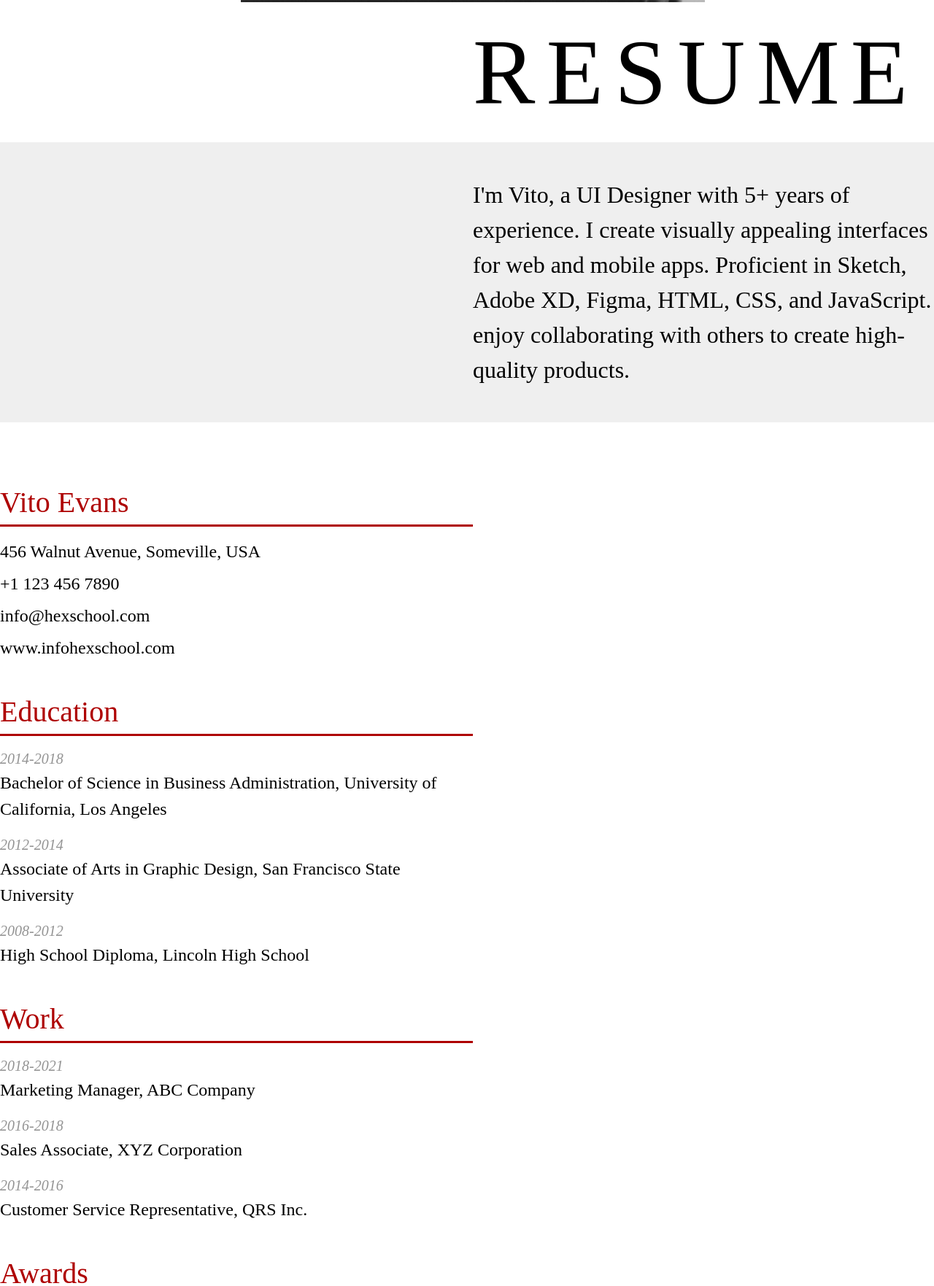
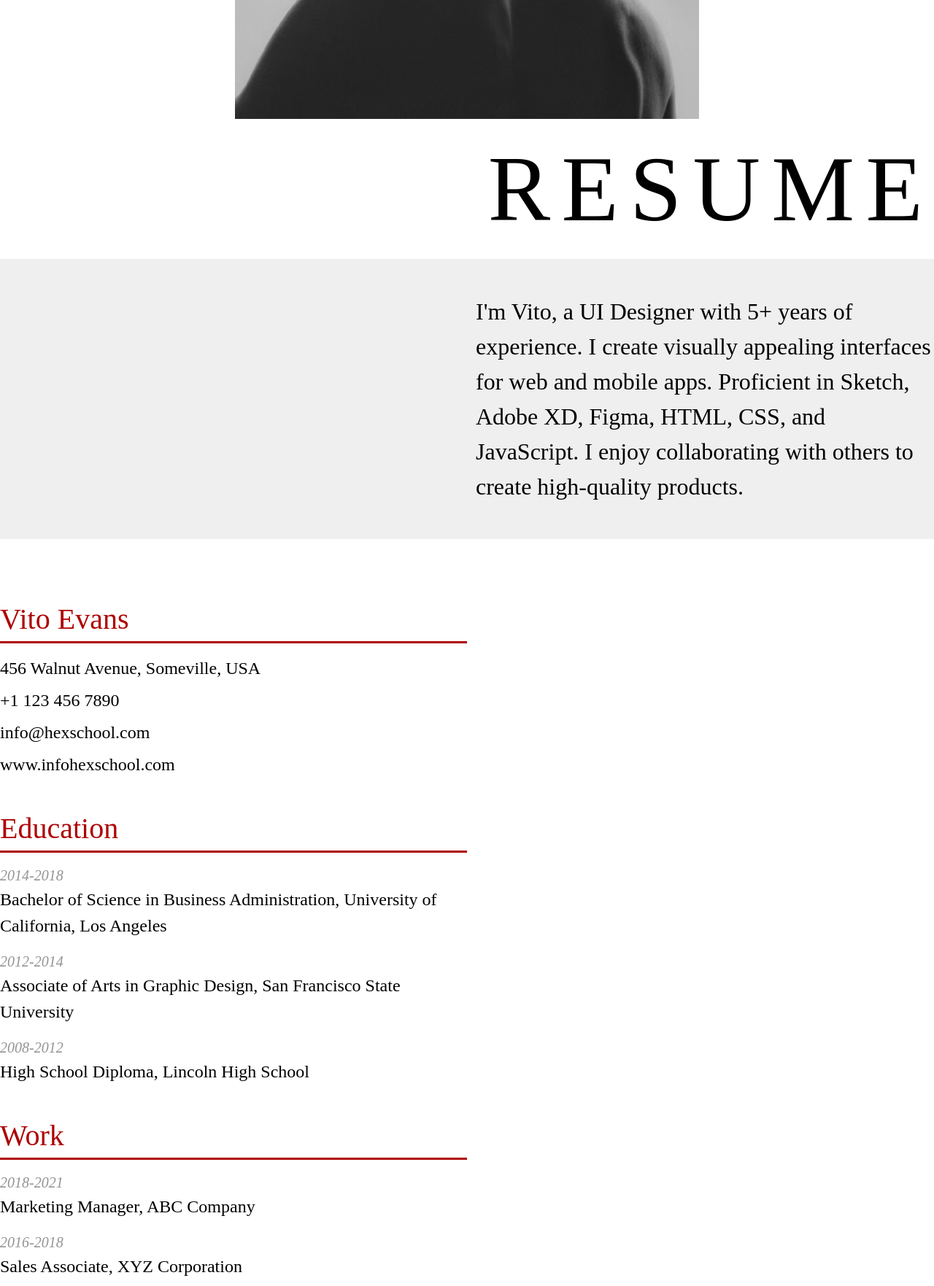
Before and after one commit to PsyducK5566/ResumeOfVito, a plain HTML site: page index.html in a window 1280 px wide. Shown: the part 1037-2800 px from the top of the page at 73% size. Drawn offline with Linux system fonts and the light colour scheme; a web font is replaced by a local one.

Commit message:
2nd 依Code Review 修正

```diff
--- a/Week1Prcatice.css
+++ b/Week1Prcatice.css
@@ -2,8 +2,8 @@
 @import url('https://fonts.googleapis.com/css2?family=Castoro:ital@0;1&display=swap');
 
 *,
-**::before,
-**::after {
+**:before,
+**:after {
     box-sizing: border-box;
 }
 
--- a/index.html
+++ b/index.html
@@ -5,41 +5,49 @@
     <meta charset="UTF-8">
     <meta name="viewport" content="width=device-width, initial-scale=1.0">
     <title>week 1 Practice</title>
+    <link rel="preconnect" href="https://fonts.googleapis.com">
+    <link rel="preconnect" href="https://fonts.gstatic.com" crossorigin>
+    <link href="https://fonts.googleapis.com/css2?family=Castoro:ital@0;1&display=swap" rel="stylesheet">
     <link rel="stylesheet" href="CssReset.css">
-    <link rel="stylesheet" href="Week1Prcatice.css">
+    <link rel="stylesheet" href="main.css">
 </head>
 
 <body>
+  <div class="wrap">
+    <!--  COVER -->
+      <section class="cover">
         <div class="container">
-        <h1 class="banner-title">VITO</h1>
-        <div class="banner-image">
-            <img src="./image/vito.png" alt="Vito Picture">
+          <h1 class="title">VITO</h1>
+          <div class="cover-pic">
+          <img src="image/vito.png">
           </div>
-        <h2 class="banner-title w-50 ml-a">RESUME</h2>
+          <h2 class="sub title">RESUME</h2>
         </div>
-
-    <div class="depiction">
+      </section>
+    <!--   INTRO -->
+      <section class="intro-bg">
         <div class="container">
-            <p class="w-50 ml-a">I'm Vito, a UI Designer with 5+ years of experience. I create visually appealing
-                interfaces for web and mobile apps. Proficient in Sketch, Adobe XD, Figma, HTML, CSS, and JavaScript. I
-                enjoy collaborating with others to create high-quality products.</p>
+          <div class="intro-text">
+            <p>I'm Vito, a UI Designer with 5+ years of experience. I create visually appealing interfaces for web and mobile apps. Proficient in Sketch, Adobe XD, Figma, HTML, CSS, and JavaScript. I enjoy collaborating with others to create high-quality products.</p>
           </div>
         </div>
-
-    <div class="container mt-20">
-        <ul class="info-item w-50">
+      </section>
+    <!--   INFORMATION -->
+      <section class="info">
+        <div class="container">
+          <ul class="info-item">
             <li>
               <h3 class="item-title">Vito Evans</h3>
-            <ul class="info-content gap-2">
+              <ul class="info-content">
                 <li>456 Walnut Avenue, Someville, USA</li>
-              <li><a href="tel:+1 123 456 7890">+1 123 456 7890</a></li>
+                <li><a href="tel:+1-123-456-7890">+1 123 456 7890</a></li>
                 <li><a href="mailto:info@hexschool.com">info@hexschool.com</a></li>
                 <li><a href="www.infohexschool.com">www.infohexschool.com</a></li>
               </ul>
             </li>
             <li class="item">
               <h3 class="item-title">Education</h3>
-            <ul class="info-content gap-4">
+              <ul class="info-exper info-content">
                 <li><time class="since">2014-2018</time>Bachelor of Science in Business Administration, University of California, Los Angeles</li>
                 <li><time class="since">2012-2014</time>Associate of Arts in Graphic Design, San Francisco State University</li>
                 <li><time class="since">2008-2012</time>High School Diploma, Lincoln High School</li>
@@ -47,7 +55,7 @@
             </li>
             <li class="item">
               <h3 class="item-title">Work</h3>
-            <ul class="info-exper info-content gap-4">
+              <ul class="info-exper info-content">
                 <li><time class="since">2018-2021</time>Marketing Manager, ABC Company</li>
                 <li><time class="since">2016-2018</time>Sales Associate, XYZ Corporation</li>
                 <li><time class="since">2014-2016</time>Customer Service Representative, QRS Inc.</li>
@@ -55,7 +63,7 @@
             </li>
             <li class="item">
               <h3 class="item-title">Awards</h3>
-            <ul  class="info-content gap-3">
+              <ul  class="info-awards info-content">
                 <li>Best in Show Award, National Advertising Awards, 2020</li>
                 <li>Honorable Mention, International Design Competition, 2019</li>
                 <li>People's Choice Award, Local Art Exhibition, 2018</li>
@@ -63,15 +71,17 @@
             </li>
           </ul>
         </div>
-
-      <footer class="footer-bg mt-40">
+      </section>
+    <!--   FOOTER -->
+      <footer class="footer-bg">
         <ul class="social">
-          <li class="icon"><a href="#" class="test"><img src="./image/fb.png" class="facebook"></a></li>
-          <li class="icon"><a href="#"><img src="./image/instagram.png" alt="instagram"></a></li>
-          <li class="icon"><a href="#"><img src="./image/line.png" alt="line"></a></li>
+          <li class="icon"><a href="#"><img src="image/fb.png" alt="facebook"></a></li>
+          <li class="icon"><a href="#"><img src="image/instagram.png" alt="instagram"></a></li>
+          <li class="icon"><a href="#"><img src="image/line.png" alt="line"></a></li>
         </ul>
       </footer>
-
+    <!--    -->
+    </div>
 </body>
 
 </html>
--- /dev/null
+++ b/main.scss
@@ -0,0 +1,119 @@
+// 變數改為全小寫，維持一致性。
+$primary-color:#000;
+$secondary-color:#AE0000;
+$grey-100:#EFEFEF;
+$grey-500:#949494;
+
+*,*:before,*:after{
+    box-sizing: border-box;
+  }
+
+  body{
+    font-family: "Castoro",serif;
+    line-height: 1.5;
+  }
+
+  img{
+    max-width: 100%;
+    height: auto;
+    vertical-align: bottom;
+  }
+
+.wrap{
+    margin: 0 auto;
+}
+
+
+.container {
+    max-width: 1296px;
+    margin: 0 auto;
+}
+
+.cover{
+    //  h1 距離畫面有 160px 的距離。
+    padding-top: 160px;
+  .title{
+      font-size: 128px;
+      letter-spacing: 0.12em;
+
+    }
+    .cover-pic{
+      text-align: center;
+    }
+    .sub{
+      text-align: right;
+    }
+}
+
+.intro-bg{
+    background-color: $grey-100;
+  }
+    //  實際觀察 Figma 設計稿，可以發現中間介紹的 p 段落，和下方經歷的區塊寬度為 636px。但是 1296px 的 50 % 是 648px，所以除了 w-50，還要在加上左側或右側的 padding 來讓寬度符合設計稿
+  .intro-text{
+    width: 50%;
+    margin-left: auto;
+    padding-top: 48px;
+    padding-bottom: 48px;
+    padding-left: 12px;
+    font-size: 32px;
+  }
+
+  .info{
+    margin-top: 80px;
+  }
+  .info-item{
+      width: 50%;
+    .item-title{
+      font-size: 40px;
+      color: $secondary-color;
+      border-bottom: 3px solid $secondary-color;
+      margin-top: 40px;
+      margin-bottom: 16px;
+    }
+    .info-content{
+      display: grid;
+      gap: 8px;
+      margin: 8px 0;
+      font-size: 24px;
+      .since{
+        display: block;
+        font-size: 20px;
+        font-style: italic;
+        color: $grey-500;
+      }
+      a{
+        text-decoration: none;
+        color: $primary-color;
+        // a 標籤需要加上 hover 的效果。
+        &:hover{
+            color: $grey-500;
+        }
+      }
+    }
+    .info-exper{
+        gap: 16px;
+      }
+    .info-awards{
+        gap: 12px;
+    }
+}
+
+.footer-bg{
+    background-color: $primary-color;
+    margin-top: 160px;
+  .social{
+      display: flex;
+      justify-content: center;
+      padding: 44px 0;
+    }
+    .icon{
+      padding: 20px;
+        img{
+          transform: scale(1,1);
+          transition: .3s;
+          &:hover{
+          transform: scale(1.2,1.2);
+          }
+        }
+    }
+}
```
Also changed, not shown: main.css (added), 1 other file. Lines whose indentation alone changed are shown as unchanged.
